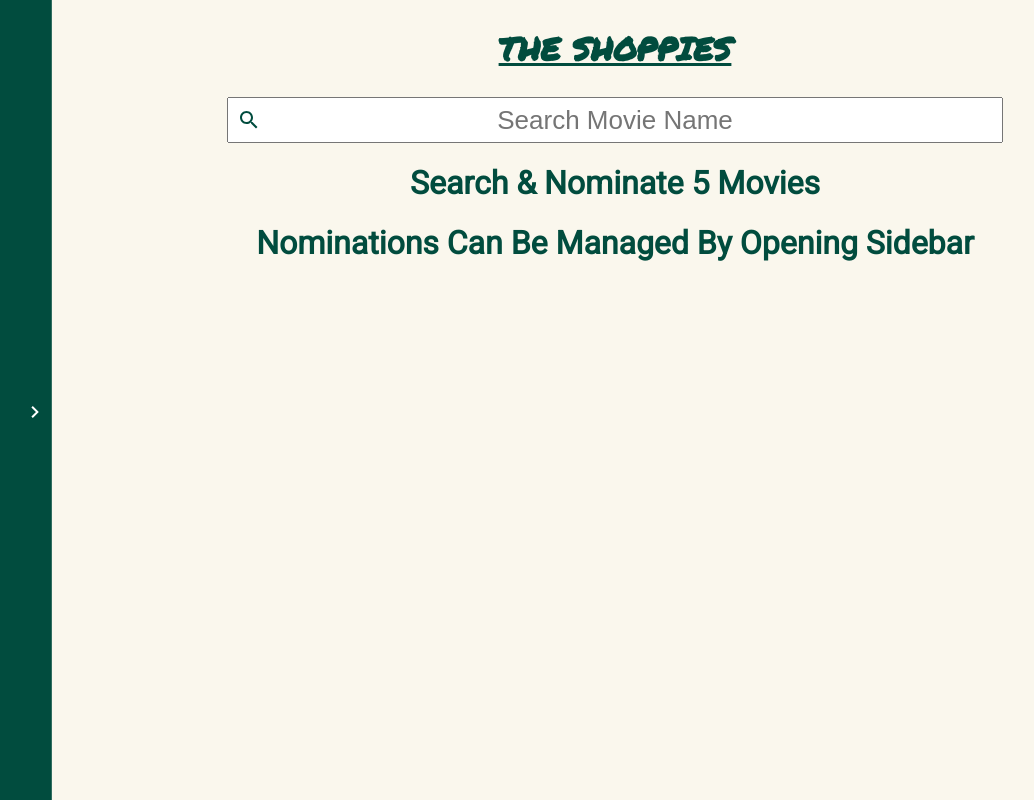
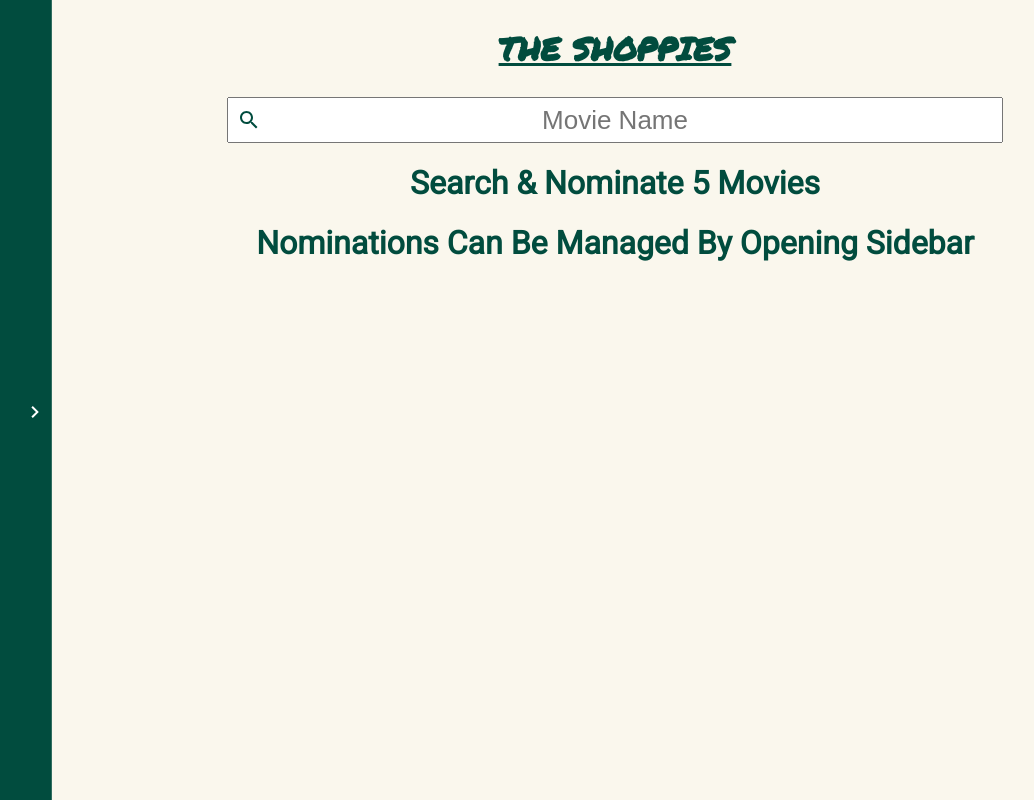
Before and after one commit to harrishs/movieNoms, a React (Create React App) app: page / in a window 1280 px wide. Shown: the whole page, without its empty margins (25-1059 px from the left). Built offline with nearby package versions, Linux system fonts and the light colour scheme.

Commit message:
change search placeholder and api to https

```diff
--- a/src/App.js
+++ b/src/App.js
@@ -22,9 +22,9 @@ function App() {
 
   const [nominations, setNominations] = useContext(NominationContext);
 
-  let apiUrl = `http://www.omdbapi.com/?apikey=29fdc319&type=movie&s=${keyWord}`;
+  let apiUrl = `https://www.omdbapi.com/?apikey=29fdc319&type=movie&s=${keyWord}`;
   if (page !== 1){
-    apiUrl = `http://www.omdbapi.com/?apikey=29fdc319&type=movie&s=${keyWord}&page=${page}`
+    apiUrl = `https://www.omdbapi.com/?apikey=29fdc319&type=movie&s=${keyWord}&page=${page}`
   }
 
   const entryHandler = e => {
@@ -147,7 +147,7 @@ function App() {
         </Link>
         <form onSubmit={handleSearch}  className={classes.Search}>
         <SearchIcon className={classes.searchIcon} />
-        <input type="text" placeholder="Search Movie Name" onChange={entryHandler} />
+        <input type="text" placeholder="Movie Name" onChange={entryHandler} />
         </form>
         {message}
         <div className={classes.Results}>
@@ -178,7 +178,7 @@ function App() {
       </Link>
       <form onSubmit={handleSearch}  className={classes.Search}>
         <SearchIcon className={classes.searchIcon} />
-        <input type="text" placeholder="Search Movie Name" onChange={entryHandler} />
+        <input type="text" placeholder="Movie Name" onChange={entryHandler} />
       </form>
       <div className={classes.Five}>
       <h1>5 Movies Have Been Nominated</h1>
--- a/src/App.module.css
+++ b/src/App.module.css
@@ -90,9 +90,3 @@ a {
   font-family: "Permanent Marker";
   text-transform: uppercase;
 }
-
-@media (max-width: 500px) {
-  .searchIcon {
-    display: none;
-  }
-}
```
Also changed, not shown: 1 other file (tests, documents, lock files or other folders).
